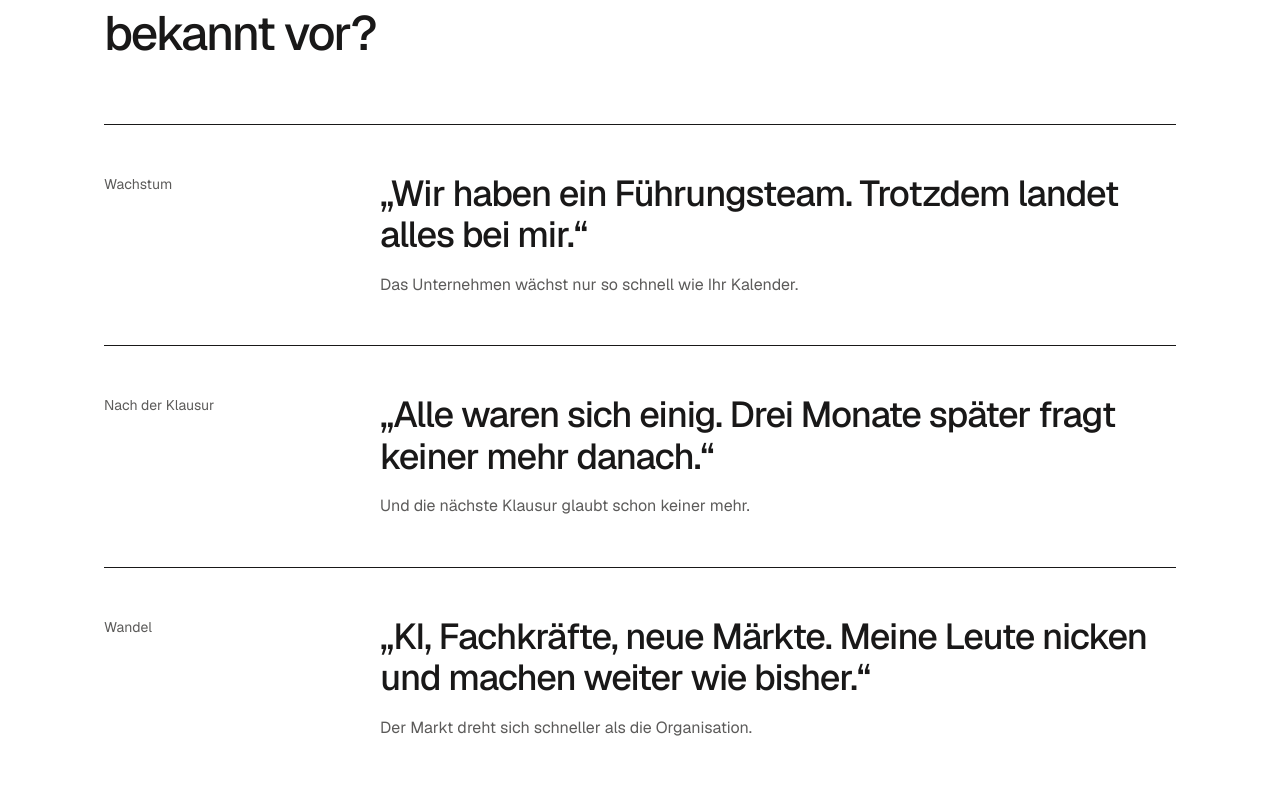
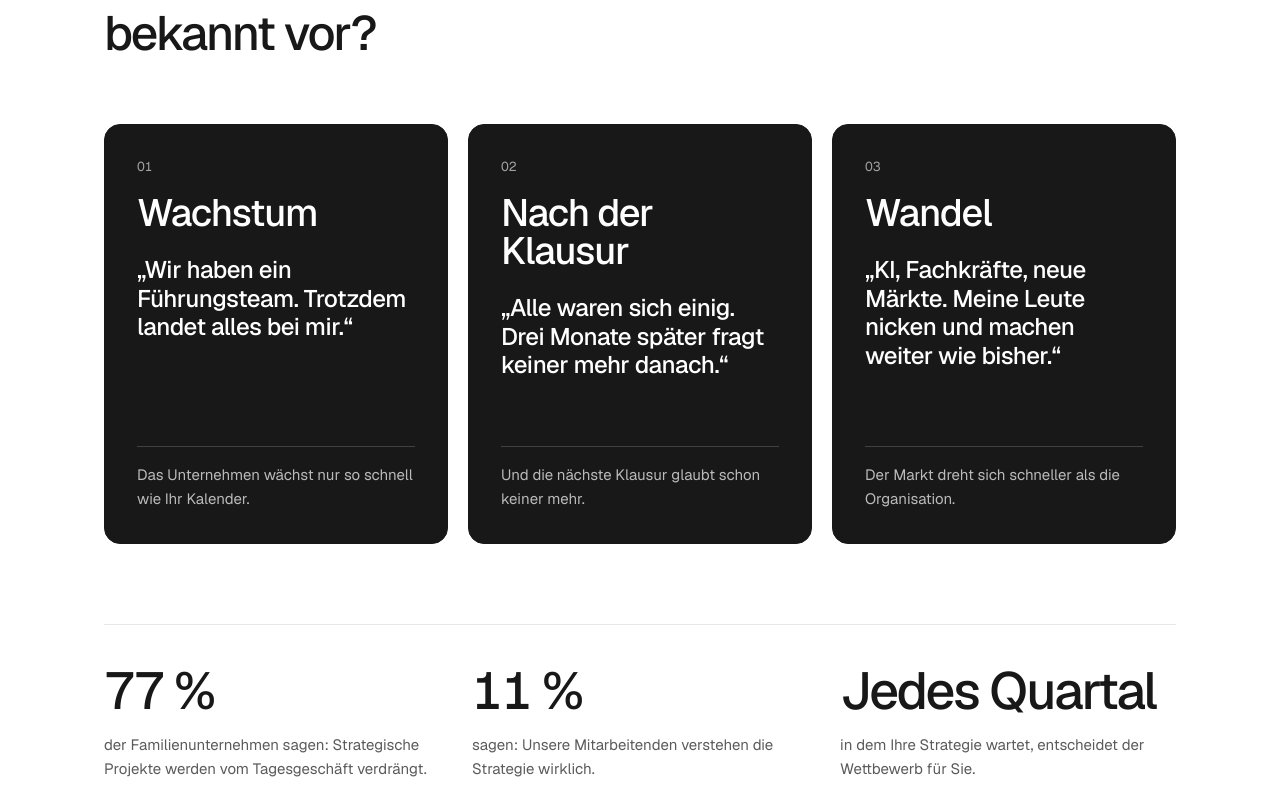
Before and after one commit to abuk800/uprg8, a Next.js app: page / in a window 1280 px wide. Shown: the part 1571-2360 px from the top of the page. Built offline with nearby package versions, Linux system fonts and the light colour scheme.

Commit message:
Spiegel-Sektion mit Card-Curtain-Reveal, KPIs darunter ausgerichtet
Co-Authored-By: Claude Sonnet 5.5 <noreply@anthropic.com>
Claude-Session: https://claude.ai/code/session_01PfaoSzB32cHCx6nXgJm6ke

```diff
--- a/components/sections/recognition.tsx
+++ b/components/sections/recognition.tsx
@@ -2,6 +2,15 @@ import { Section } from "@/components/ui/section";
 import { Eyebrow, H2 } from "@/components/ui/typography";
 import { CountUp } from "@/components/ui/count-up";
 import { Reveal } from "@/components/ui/reveal";
+import {
+  CardCurtain,
+  CardCurtainReveal,
+  CardCurtainRevealBody,
+  CardCurtainRevealDescription,
+  CardCurtainRevealFooter,
+  CardCurtainRevealTitle,
+} from "@/components/ui/card-curtain-reveal";
+import { Plus } from "lucide-react";
 
 const THOUGHTS = [
   {
@@ -21,7 +30,7 @@ const THOUGHTS = [
   },
 ];
 
-/** Der Spiegel: rein typografisch, keine Karten. */
+/** Der Spiegel: drei Karten, Hover (oder Fokus) öffnet den Vorhang und zeigt den Gedanken. Touch: immer offen. */
 export function Recognition() {
   return (
     <Section id="situation" aria-labelledby="spiegel-h">
@@ -32,33 +41,53 @@ export function Recognition() {
         </H2>
       </Reveal>
 
-      <div className="mt-12 md:mt-16">
+      <div className="mt-12 grid gap-4 md:mt-16 md:grid-cols-3 md:gap-5">
         {THOUGHTS.map((t, i) => (
-          <Reveal key={t.label} delay={i * 80} className="grid gap-4 border-t border-foreground py-8 md:grid-cols-12 md:gap-8 md:py-12">
-            <p className="text-[14px] text-muted-foreground md:col-span-3">{t.label}</p>
-            <div className="md:col-span-9">
-              <p className="text-[26px] font-medium leading-[1.15] tracking-[-0.03em] md:text-[36px]">{t.quote}</p>
-              <p className="mt-4 text-[16px] text-muted-foreground">{t.line}</p>
-            </div>
+          <Reveal key={t.label} delay={i * 80}>
+            <CardCurtainReveal
+              tabIndex={0}
+              aria-label={`${t.label}: ${t.quote}`}
+              className="h-auto min-h-[340px] rounded-2xl border border-foreground bg-foreground text-white outline-none focus-visible:ring-2 focus-visible:ring-accent md:h-[420px]"
+            >
+              <CardCurtainRevealBody className="flex flex-1 flex-col p-7 md:p-8">
+                <p className="text-[13px] tabular-nums opacity-60">0{i + 1}</p>
+                <CardCurtainRevealTitle restY={230} className="mt-4 text-[34px] font-medium leading-none tracking-[-0.03em] md:text-[38px]">
+                  {t.label}
+                </CardCurtainRevealTitle>
+                <CardCurtainRevealDescription className="mt-6">
+                  <p className="text-[22px] font-medium leading-[1.2] tracking-[-0.02em] md:text-[24px]">{t.quote}</p>
+                </CardCurtainRevealDescription>
+              </CardCurtainRevealBody>
+              <CardCurtainRevealFooter className="mt-auto px-7 pb-7 md:px-8 md:pb-8">
+                <p className="border-t border-white/25 pt-4 text-[15px] opacity-70">{t.line}</p>
+              </CardCurtainRevealFooter>
+              <CardCurtain className="bg-white" />
+              <span
+                aria-hidden
+                className="pointer-events-none absolute right-6 top-6 grid size-8 place-items-center rounded-full bg-accent text-foreground [@media(hover:none)]:hidden"
+              >
+                <Plus className="size-4" strokeWidth={2.25} />
+              </span>
+            </CardCurtainReveal>
           </Reveal>
         ))}
       </div>
 
-      <div className="mt-16 grid gap-10 border-t border-foreground pt-8 md:grid-cols-3 md:gap-8">
+      <div className="mt-16 grid gap-10 border-t border-border pt-10 md:mt-20 md:grid-cols-3 md:gap-8">
         <Reveal>
-          <div className="text-[56px] font-medium leading-none tracking-[-0.04em]">
+          <div className="whitespace-nowrap text-[44px] font-medium leading-none tracking-[-0.04em] md:text-[52px]">
             <CountUp to={77} suffix=" %" />
           </div>
           <p className="mt-4 text-[15px] text-muted-foreground">der Familienunternehmen sagen: Strategische Projekte werden vom Tagesgeschäft verdrängt.</p>
         </Reveal>
         <Reveal delay={80}>
-          <div className="text-[56px] font-medium leading-none tracking-[-0.04em]">
+          <div className="whitespace-nowrap text-[44px] font-medium leading-none tracking-[-0.04em] md:text-[52px]">
             <CountUp to={11} suffix=" %" />
           </div>
           <p className="mt-4 text-[15px] text-muted-foreground">sagen: Unsere Mitarbeitenden verstehen die Strategie wirklich.</p>
         </Reveal>
         <Reveal delay={160}>
-          <div className="text-[56px] font-medium leading-none tracking-[-0.04em]">Jedes Quartal</div>
+          <div className="whitespace-nowrap text-[44px] font-medium leading-none tracking-[-0.04em] md:text-[52px]">Jedes Quartal</div>
           <p className="mt-4 text-[15px] text-muted-foreground">in dem Ihre Strategie wartet, entscheidet der Wettbewerb für Sie.</p>
         </Reveal>
       </div>
--- /dev/null
+++ b/components/ui/card-curtain-reveal.tsx
@@ -0,0 +1,182 @@
+"use client"
+
+import * as React from "react"
+import { HTMLMotionProps, Variants, motion, useReducedMotion } from "motion/react"
+
+import { cn } from "@/lib/utils"
+
+const curtainVariants: Variants = {
+  visible: {
+    clipPath: "polygon(0 0,100% 0,100% 100%,0 100%)",
+    transition: {
+      duration: 0.4,
+      ease: ["easeOut", [0.25, 1.5, 0.5, 1]],
+    },
+  },
+
+  hidden: {
+    clipPath: "polygon(50% 0,50% 0,50% 100%,50% 100%)",
+    transition: {
+      duration: 0.3,
+      ease: ["easeOut", [0.25, 1.5, 0.5, 1]],
+    },
+  },
+}
+
+interface CardCurtainRevealContextValue {
+  isMouseIn: boolean
+  /** Touch-Geräte und reduzierte Bewegung: Inhalt ist immer sichtbar, vorne bleibt die dunkle Karte stehen */
+  isStatic: boolean
+}
+const CardCurtainRevealContext = React.createContext<
+  CardCurtainRevealContextValue | undefined
+>(undefined)
+function useCardCurtainRevealContext() {
+  const context = React.useContext(CardCurtainRevealContext)
+  if (!context) {
+    throw new Error(
+      "useCardCurtainRevealContext must be used within a CardCurtainReveal Component"
+    )
+  }
+  return context
+}
+
+const CardCurtainReveal = React.forwardRef<
+  HTMLDivElement,
+  React.HTMLAttributes<HTMLDivElement>
+>(({ children, className, ...props }, ref) => {
+  const [isMouseIn, setIsMouseIn] = React.useState(false)
+  const [noHover, setNoHover] = React.useState(false)
+  const reduced = useReducedMotion()
+  const handleMouseEnter = React.useCallback(() => setIsMouseIn(true), [])
+  const handleMouseLeave = React.useCallback(() => setIsMouseIn(false), [])
+
+  React.useEffect(() => {
+    const mq = window.matchMedia("(hover: none)")
+    const update = () => setNoHover(mq.matches)
+    update()
+    mq.addEventListener("change", update)
+    return () => mq.removeEventListener("change", update)
+  }, [])
+
+  const isStatic = noHover || !!reduced
+
+  return (
+    <CardCurtainRevealContext.Provider
+      value={{ isMouseIn: isMouseIn || isStatic, isStatic }}
+    >
+      <div
+        ref={ref}
+        className={cn(
+          "relative flex flex-col gap-2 overflow-hidden",
+          className
+        )}
+        onMouseEnter={handleMouseEnter}
+        onMouseLeave={handleMouseLeave}
+        onFocus={handleMouseEnter}
+        onBlur={handleMouseLeave}
+        {...props}
+      >
+        {children}
+      </div>
+    </CardCurtainRevealContext.Provider>
+  )
+})
+CardCurtainReveal.displayName = "CardCurtainReveal"
+
+const CardCurtainRevealFooter = React.forwardRef<
+  HTMLDivElement,
+  HTMLMotionProps<"div">
+>(({ className, ...props }, ref) => {
+  const { isMouseIn } = useCardCurtainRevealContext()
+
+  return (
+    <motion.div
+      ref={ref}
+      className={className}
+      variants={curtainVariants}
+      initial={false}
+      animate={isMouseIn ? "visible" : "hidden"}
+      {...props}
+    />
+  )
+})
+CardCurtainRevealFooter.displayName = "CardCurtainRevealFooter"
+
+const CardCurtainRevealBody = React.forwardRef<
+  HTMLDivElement,
+  React.HtmlHTMLAttributes<HTMLDivElement>
+>(({ className, ...props }, ref) => {
+  return <div ref={ref} className={cn("flex-1 p-6", className)} {...props} />
+})
+CardCurtainRevealBody.displayName = "CardCurtainRevealBody"
+
+const CardCurtainRevealTitle = React.forwardRef<
+  HTMLHeadingElement,
+  HTMLMotionProps<"h2"> & { restY?: number }
+>(({ className, restY = 170, ...props }, ref) => {
+  const { isMouseIn, isStatic } = useCardCurtainRevealContext()
+
+  return (
+    <motion.h2
+      ref={ref}
+      className={className}
+      initial={false}
+      animate={isMouseIn || isStatic ? { y: 0 } : { y: restY }}
+      transition={{ duration: 0.3, ease: "easeOut" }}
+      {...props}
+    />
+  )
+})
+CardCurtainRevealTitle.displayName = "CardCurtainRevealTitle"
+
+const CardCurtain = React.forwardRef<HTMLDivElement, HTMLMotionProps<"div">>(
+  ({ className, ...props }, ref) => {
+    const { isMouseIn, isStatic } = useCardCurtainRevealContext()
+
+    return (
+      <motion.div
+        ref={ref}
+        aria-hidden
+        className={cn(
+          "pointer-events-none absolute inset-0 size-full mix-blend-difference",
+          isStatic && "hidden",
+          className
+        )}
+        variants={curtainVariants}
+        initial={false}
+        animate={isMouseIn ? "visible" : "hidden"}
+        {...props}
+      />
+    )
+  }
+)
+CardCurtain.displayName = "CardCurtain"
+
+const CardCurtainRevealDescription = React.forwardRef<
+  HTMLDivElement,
+  HTMLMotionProps<"div">
+>(({ className, ...props }, ref) => {
+  const { isMouseIn } = useCardCurtainRevealContext()
+
+  return (
+    <motion.div
+      ref={ref}
+      className={className}
+      variants={curtainVariants}
+      initial={false}
+      animate={isMouseIn ? "visible" : "hidden"}
+      {...props}
+    />
+  )
+})
+CardCurtainRevealDescription.displayName = "CardCurtainRevealDescription"
+
+export {
+  CardCurtainReveal,
+  CardCurtainRevealBody,
+  CardCurtainRevealFooter,
+  CardCurtainRevealDescription,
+  CardCurtainRevealTitle,
+  CardCurtain,
+}
--- a/package.json
+++ b/package.json
@@ -14,6 +14,7 @@
     "class-variance-authority": "^0.7.1",
     "clsx": "^2.1.1",
     "lucide-react": "^1.55.0",
+    "motion": "^14.1.0",
     "next": "^16.4.0",
     "react": "^19.3.0",
     "react-dom": "^19.3.0",
```
Also changed, not shown: 1 other file (tests, documents, lock files or other folders).
